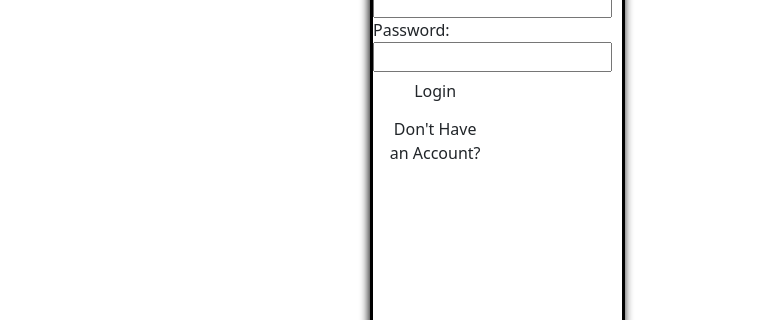
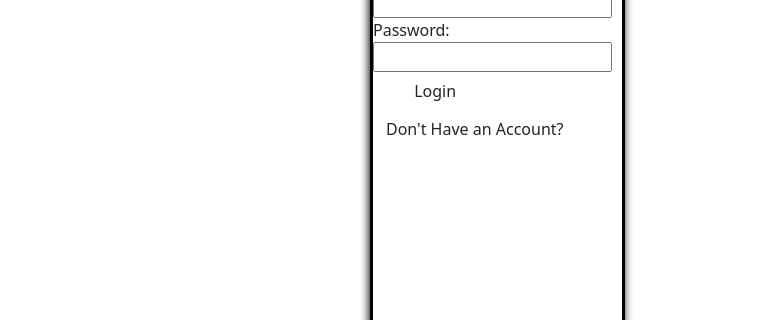
Before and after one commit to unkpt/wcd2425, a plain HTML site: page login.html in a window 1280 px wide. Shown: the part 263-583 px from the top of the page, 516-1280 px from the left. Drawn offline with nearby package versions, Linux system fonts and the light colour scheme; files whose address does not match are found by name.

Commit message:
Update login.html
Changed the Don't have an account? button to an a tag

```diff
--- a/login.html
+++ b/login.html
@@ -50,7 +50,7 @@
                     <label for="password">Password:</label>
                     <input type="password" id="password" name="password">
                     <button type="submit" class="btn">Login</button>
-                    <button type="button" class="btn">Don't Have an Account?</button>
+                    <a type="button" href="signup.html" class="btn">Don't Have an Account?</a>
                 </form>
             </div>
         </div>
```
